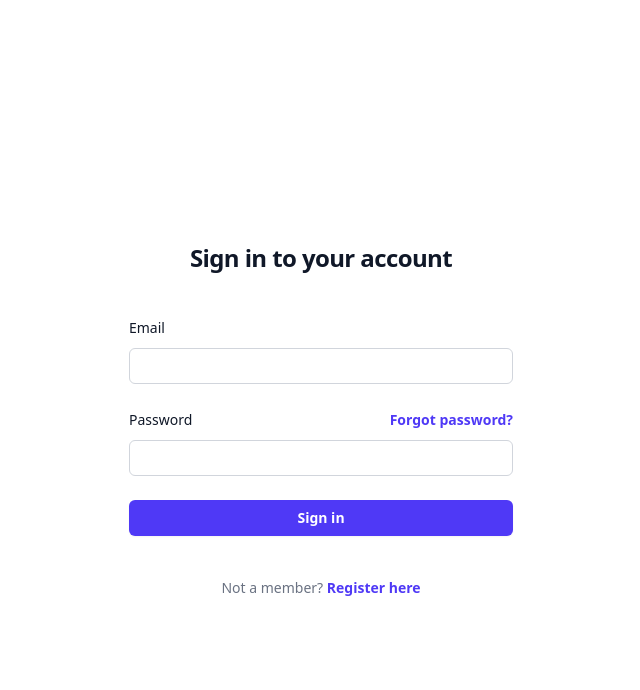
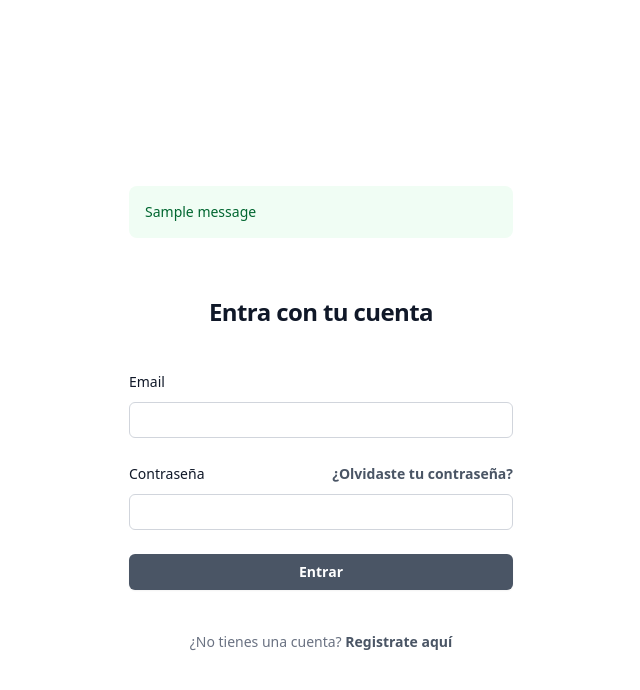
Before and after one commit to PaacDev/IAGScore, a Django app: page / in a window 1280 px wide. Shown: the top 690 px of the page, without its empty margins (319-959 px from the left). Run offline with Django 5.2, Linux system fonts and the light colour scheme; tables that the repository leaves empty hold one stand-in row (Sample ...); one stand-in notice (Sample message) is shown.

Commit message:
Registro de nuevos usuarios #15

```diff
--- a/accounts/models.py
+++ b/accounts/models.py
@@ -6,6 +6,8 @@ from django.db import models
 class CustomUser(AbstractUser):
 
     email = models.EmailField(max_length=150, unique=True)
+    username = models.CharField(max_length=150, unique=False,
+                                blank=True, null=True)
 
     # identifying field
     USERNAME_FIELD = 'email'
--- a/accounts/templates/accounts/login.html
+++ b/accounts/templates/accounts/login.html
@@ -7,40 +7,48 @@
 </head>
 <body class="h-full">
     <div class="flex min-h-full flex-col justify-center px-6 py-12 lg:px-8">
+      <div class="mt-10 sm:mx-auto sm:w-full sm:max-w-sm">
+        {% if messages %}
+        {% for message in messages %}
+        <div class="{{ message.tags }}" >
+          {{message}}
+        </div>
+        {% endfor %}
+        {% endif %}
+      </div>
         <div class="sm:mx-auto sm:w-full sm:max-w-sm">
-          <h2 class="mt-10 text-center text-2xl/9 font-bold tracking-tight text-gray-900">Sign in to your account</h2>
+          <h2 class="mt-10 text-center text-2xl/9 font-bold tracking-tight text-gray-900">Entra con tu cuenta</h2>
         </div>
-
         <div class="mt-10 sm:mx-auto sm:w-full sm:max-w-sm">
-          <form class="space-y-6" action="#" method="POST">
+          <form class="space-y-6" method="POST">
             {% csrf_token %}
             <div>
               <label for="email" class="block text-sm/6 font-medium text-gray-900">Email</label>
               <div class="mt-2">
-                <input type="email" name="username" id="email" autocomplete="email" required class="block w-full rounded-md bg-white px-3 py-1.5 text-base text-gray-900 outline-1 -outline-offset-1 outline-gray-300 placeholder:text-gray-400 focus:outline-2 focus:-outline-offset-2 focus:outline-indigo-600 sm:text-sm/6">
+                <input type="email" name="username" id="email" autocomplete="email" required class="block w-full rounded-md bg-white px-3 py-1.5 text-base text-gray-900 outline-1 -outline-offset-1 outline-gray-300 placeholder:text-gray-400 focus:outline-2 focus:-outline-offset-2 focus:outline-gray-600 sm:text-sm/6">
               </div>
             </div>
 
             <div>
               <div class="flex items-center justify-between">
-                <label for="password" class="block text-sm/6 font-medium text-gray-900">Password</label>
+                <label for="password" class="block text-sm/6 font-medium text-gray-900">Contraseña</label>
                 <div class="text-sm">
-                  <a href="#" class="font-semibold text-indigo-600 hover:text-indigo-500">Forgot password?</a>
+                  <a href="#" class="font-semibold text-gray-600 hover:text-gray-400">¿Olvidaste tu contraseña?</a>
                 </div>
               </div>
               <div class="mt-2">
-                <input type="password" name="password" id="password" autocomplete="current-password" required class="block w-full rounded-md bg-white px-3 py-1.5 text-base text-gray-900 outline-1 -outline-offset-1 outline-gray-300 placeholder:text-gray-400 focus:outline-2 focus:-outline-offset-2 focus:outline-indigo-600 sm:text-sm/6">
+                <input type="password" name="password" id="password" autocomplete="current-password" required class="block w-full rounded-md bg-white px-3 py-1.5 text-base text-gray-900 outline-1 -outline-offset-1 outline-gray-300 placeholder:text-gray-400 focus:outline-2 focus:-outline-offset-2 focus:outline-gray-600 sm:text-sm/6">
               </div>
             </div>
 
             <div>
-              <button type="submit" class="flex w-full justify-center rounded-md bg-indigo-600 px-3 py-1.5 text-sm/6 font-semibold text-white shadow-xs hover:bg-indigo-500 focus-visible:outline-2 focus-visible:outline-offset-2 focus-visible:outline-indigo-600">Sign in</button>
+              <button type="submit" class="flex w-full justify-center rounded-md bg-gray-600 px-3 py-1.5 text-sm/6 font-semibold text-white shadow-xs hover:bg-gray-400 focus-visible:outline-2 focus-visible:outline-offset-2 focus-visible:outline-indigo-600">Entrar</button>
             </div>
           </form>
 
           <p class="mt-10 text-center text-sm/6 text-gray-500">
-            Not a member?
-            <a href="#" class="font-semibold text-indigo-600 hover:text-indigo-500">Register here</a>
+            ¿No tienes una cuenta?
+            <a href="{% url 'register' %}" class="font-semibold text-gray-600 hover:text-gray-400">Registrate aquí</a>
           </p>
         </div>
       </div>
--- a/accounts/urls.py
+++ b/accounts/urls.py
@@ -3,5 +3,6 @@ from . import views
 
 urlpatterns = [
     path('', views.custom_login, name='login'),
-    path('profile/', views.profile, name='profile'),
+    path('accounts/profile/', views.profile, name='profile'),
+    path('register/', views.register, name='register'),
 ]
--- a/accounts/views.py
+++ b/accounts/views.py
@@ -1,9 +1,11 @@
 from django.shortcuts import render, redirect
 from django.contrib.auth.forms import AuthenticationForm
 from django.contrib.auth import authenticate, login
+from .forms import RegisterForm
+from django.contrib import messages
+from django.contrib.auth.decorators import login_required
 
 
-# Create your views here.
 def custom_login(request):
     if request.method == 'POST':
         form = AuthenticationForm(request, data=request.POST)
@@ -15,10 +17,31 @@ def custom_login(request):
             if user:
                 login(request, user)
                 return redirect('profile')
+        else:
+            messages.add_message(request, messages.ERROR,
+                                 'Usuario o contraseña incorrectos')
     else:
         form = AuthenticationForm()
     return render(request, 'accounts/login.html', {'form': form})
 
 
+@login_required
 def profile(request):
     return render(request, 'accounts/profile.html')
+
+
+def register(request):
+    if request.method == 'POST':
+        user_form = RegisterForm(request.POST)
+        if user_form.is_valid():
+            user_form.save()
+            messages.add_message(request, messages.SUCCESS,
+                                 'Usuario creado correctamente')
+            return redirect('login')
+        else:
+            messages.add_message(request, messages.ERROR,
+                                 user_form.errors.as_text())
+    else:
+        user_form = RegisterForm()
+
+    return render(request, 'accounts/register.html', {'user_form': user_form})
--- a/iagscore/urls.py
+++ b/iagscore/urls.py
@@ -17,9 +17,11 @@ Including another URLconf
 from django.contrib import admin
 from django.urls import path
 from django.urls.conf import include
+from accounts import views as accounts_views
+
 
 urlpatterns = [
+    #path('', accounts_views.custom_login, name='login'),
+    path('admin/', admin.site.urls),
     path('', include('accounts.urls')),
-    path('admin/', admin.site.urls),
-    path('accounts/', include('accounts.urls')),
 ]
```
Also changed, not shown: accounts/forms.py (added, +50 -0 lines), accounts/templates/accounts/register.html (added, +55 -0 lines), iagscore/settings.py (+8 -0 lines), accounts/migrations/0002_alter_customuser_username.py (added), accounts/static/accounts/logo_name.png (added), 1 other file.
